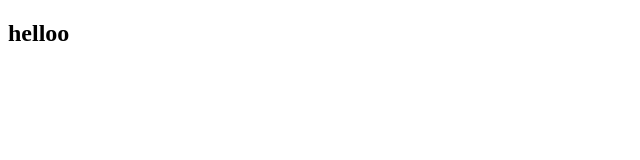
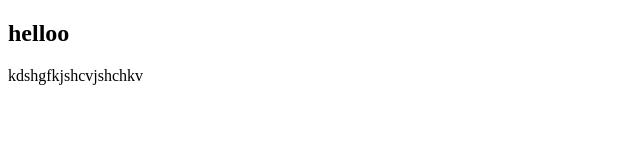
Before and after one commit to DeepakkumarA14/kitkat, a plain HTML site: page first.html in a window 1280 px wide. Shown: the whole page, without its empty margins (0-640 px from the left). Drawn offline with Linux system fonts and the light colour scheme.

Commit message:
commited

```diff
--- a/first.html
+++ b/first.html
@@ -7,5 +7,6 @@
 </head>
 <body>
     <h2>helloo</h2>
+    <div>kdshgfkjshcvjshchkv</div>
 </body>
 </html>
```
